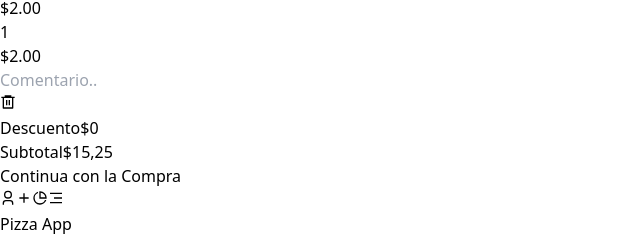
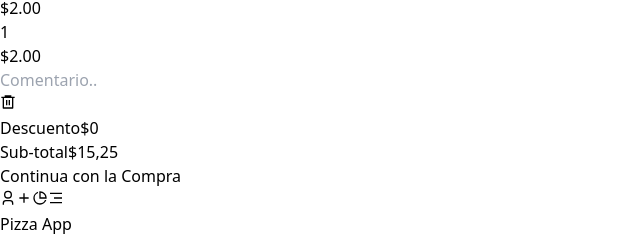
Before and after one commit to Nicoogf/dashboardrest, a React (Vite) app: page / in a window 1280 px wide. Shown: the part 3132-3368 px from the top of the page, without its empty margins (0-640 px from the left). Built offline with nearby package versions, Linux system fonts and the light colour scheme.

Commit message:
Fix text

```diff
--- a/src/components/shared/Car.jsx
+++ b/src/components/shared/Car.jsx
@@ -190,7 +190,7 @@ const Card = (props) => {
             <span>$0</span>
           </div>
           <div className="flex items-center justify-between mb-6">
-            <span className="text-gray-400">Subtotal</span>
+            <span className="text-gray-400">Sub-total</span>
             <span>$15,25</span>
           </div>
           <div>
```
